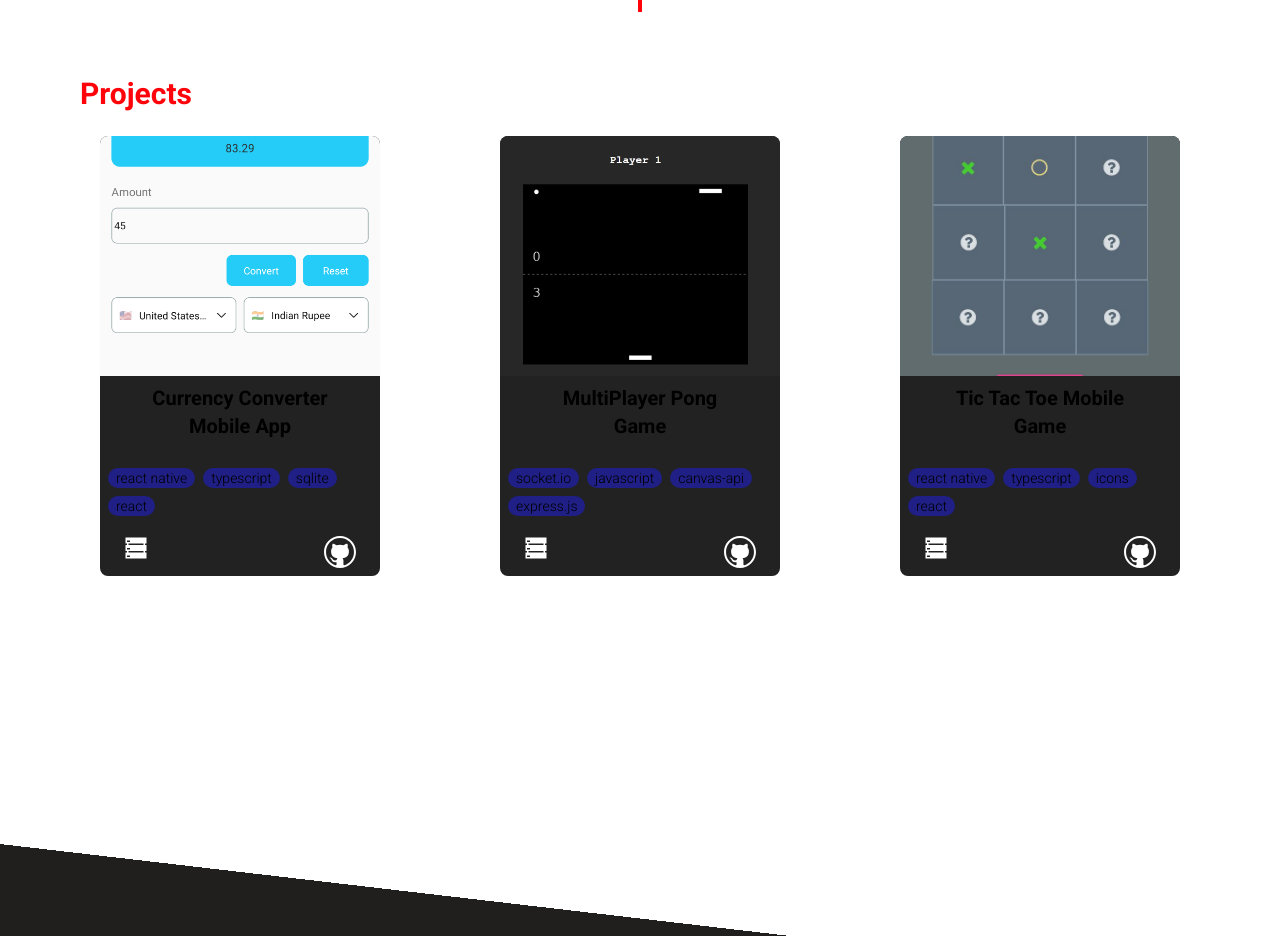
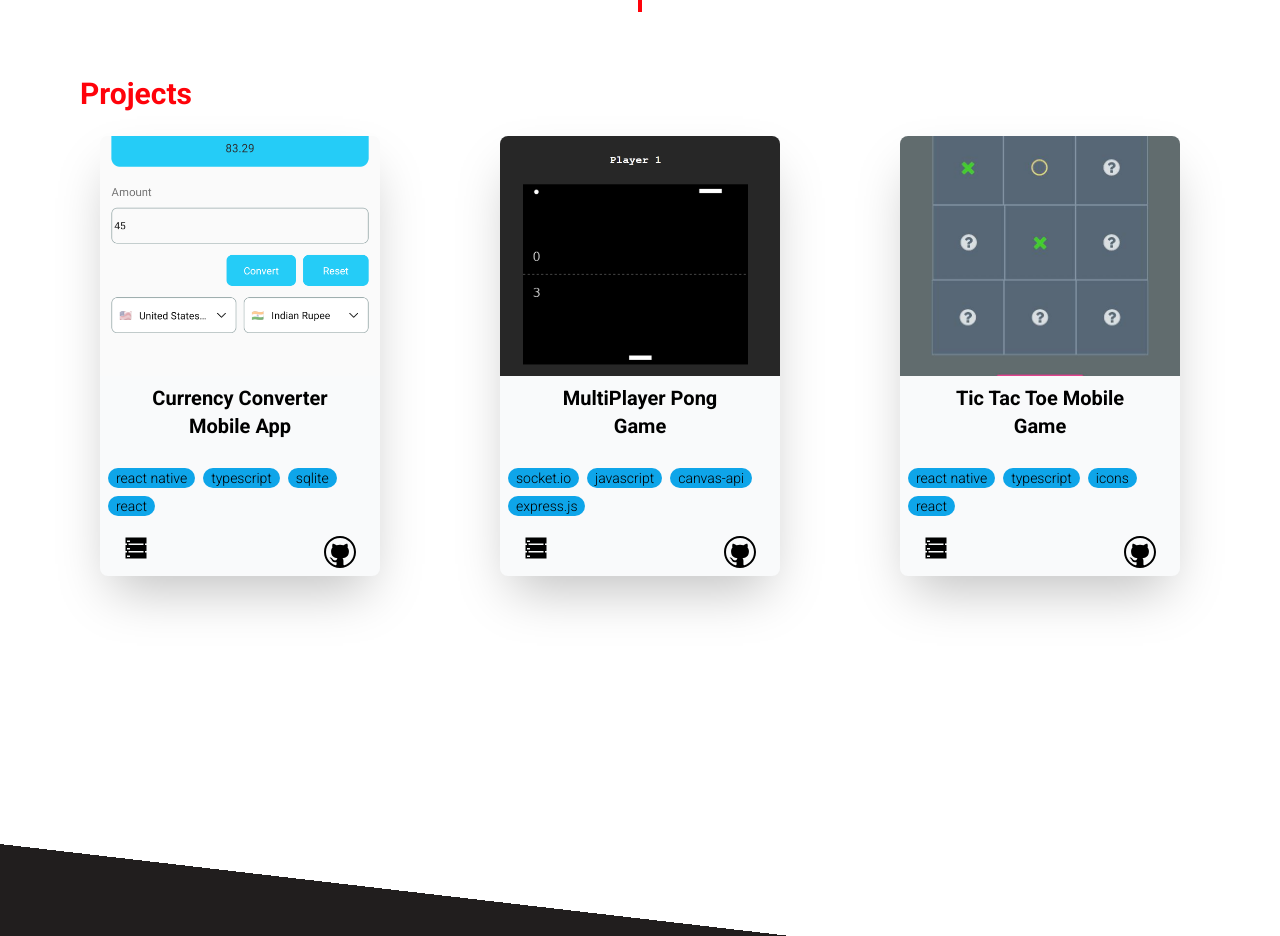
Before and after one commit to qur786/portfolio, a React (Vite) app: page / in a window 1280 px wide. Shown: the part 4280-5216 px from the top of the page. Built offline with nearby package versions, Linux system fonts and the light colour scheme.

Commit message:
refactor: make Project card dark mode

```diff
--- a/src/Icons/github-circle.tsx
+++ b/src/Icons/github-circle.tsx
@@ -17,8 +17,6 @@ export function GithubCircleIcon({ className }: IconProps): JSX.Element {
         <path
           clipRule="evenodd"
           d="M296.133,354.174c49.885-5.891,102.942-24.029,102.942-110.192   c0-24.49-8.624-44.448-22.67-59.869c2.266-5.89,9.515-28.114-2.734-58.947c0,0-18.139-5.898-60.759,22.669   c-18.139-4.983-38.09-8.163-56.682-8.163c-19.053,0-39.011,3.18-56.697,8.163c-43.082-28.567-61.22-22.669-61.22-22.669   c-12.241,30.833-4.983,53.057-2.718,58.947c-14.061,15.42-22.677,35.379-22.677,59.869c0,86.163,53.057,104.301,102.942,110.192   c-6.344,5.452-12.241,15.873-14.507,30.387c-12.702,5.438-45.808,15.873-65.758-18.592c0,0-11.795-21.31-34.012-22.669   c0,0-22.224-0.453-1.813,13.592c0,0,14.96,6.812,24.943,32.653c0,0,13.6,43.089,76.179,29.48v38.543   c0,5.906-4.53,12.702-15.865,10.89C96.139,438.977,32.2,354.626,32.2,255.77c0-123.807,100.216-224.022,224.03-224.022   c123.347,0,224.023,100.216,223.57,224.022c0,98.856-63.946,182.754-152.828,212.688c-11.342,2.266-15.873-4.53-15.873-10.89   V395.45C311.1,374.577,304.288,360.985,296.133,354.174L296.133,354.174z M512,256.23C512,114.73,397.263,0,256.23,0   C114.73,0,0,114.73,0,256.23C0,397.263,114.73,512,256.23,512C397.263,512,512,397.263,512,256.23L512,256.23z"
-          fill="white"
-          fillRule="evenodd"
         />
       </g>
     </svg>
--- a/src/Icons/server.tsx
+++ b/src/Icons/server.tsx
@@ -16,10 +16,7 @@ export function ServerIcon({ className }: IconProps): JSX.Element {
         <rect fill="none" height="32" width="32" />
       </g>
       <g id="server">
-        <path
-          fill="white"
-          d="M30,10V2H2v8h2v2H2v8h2v2H2v8h28v-8h-2v-2h2v-8h-2v-2H30z M4,6h4v2H4V6z M4,16h4v2H4V16z M8,28H4v-2h4V28z M26,22H6v-2h20   V22z M26,12H6v-2h20V12z"
-        />
+        <path d="M30,10V2H2v8h2v2H2v8h2v2H2v8h28v-8h-2v-2h2v-8h-2v-2H30z M4,6h4v2H4V6z M4,16h4v2H4V16z M8,28H4v-2h4V28z M26,22H6v-2h20   V22z M26,12H6v-2h20V12z" />
       </g>
     </svg>
   );
--- a/src/components/Project/index.tsx
+++ b/src/components/Project/index.tsx
@@ -21,7 +21,7 @@ export function Project({
   imageClipPosition = "0px_25%",
 }: ProjectProps): JSX.Element {
   return (
-    <div className="max-w-[280px] h-[440px] rounded-lg bg-[#222222]">
+    <div className="max-w-[280px] h-[440px] rounded-lg shadow-2xl bg-gray-50 dark:bg-[#222222]">
       <img
         className={`w-full h-60 object-cover rounded-tl-lg rounded-tr-lg object-[${imageClipPosition}]`}
         src={image}
@@ -32,7 +32,10 @@ export function Project({
         {stacks.length > 0 ? (
           <div className="flex flex-row justify-start flex-wrap px-2 gap-2">
             {stacks.slice(0, 6).map((stack) => (
-              <p key={stack} className="rounded-xl text-sm bg-[#1f1f86] px-2">
+              <p
+                key={stack}
+                className="rounded-xl text-sm bg-sky-500 dark:bg-[#1f1f86] px-2"
+              >
                 {stack}
               </p>
             ))}
@@ -47,10 +50,10 @@ export function Project({
                 typeof deployedLink === "string" ? "pointer" : "not-allowed",
             }}
           >
-            <ServerIcon className="h-6" />
+            <ServerIcon className="h-6 dark:fill-white fill-black" />
           </a>
           <a href={githubLink} title="Repository">
-            <GithubCircleIcon className="h-8" />
+            <GithubCircleIcon className="h-8 dark:fill-white fill-black" />
           </a>
         </div>
       </div>
```
